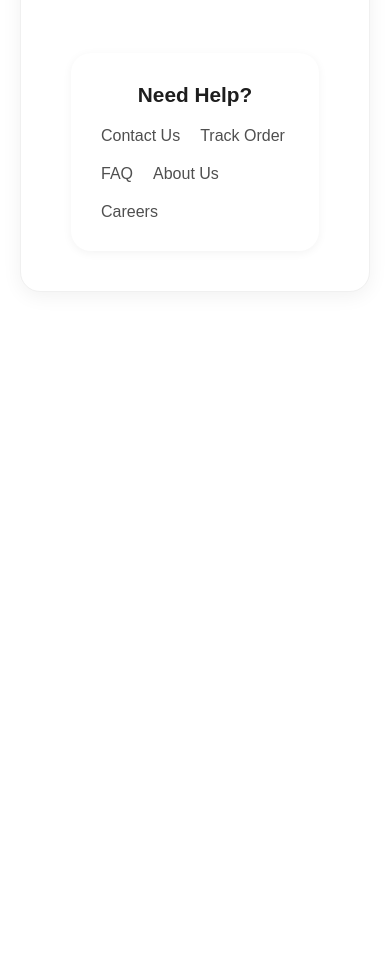
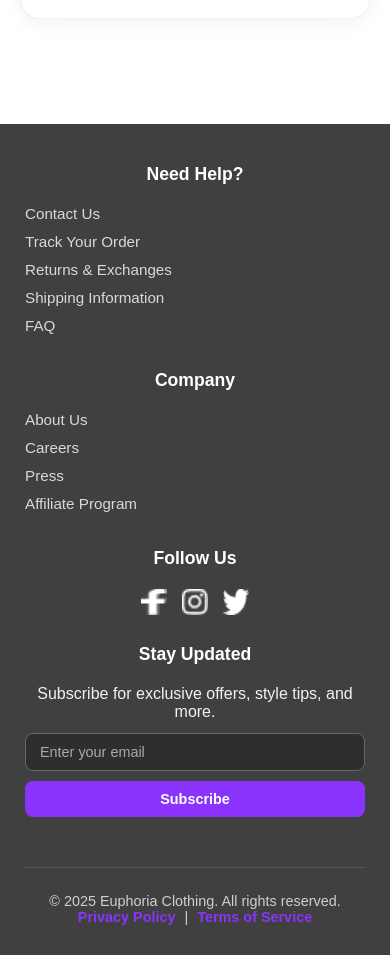
Before and after one commit to DarilynP/ecommerce-frontend, a React (Vite) app: page /products in a window 390 px wide. Shown: the part 3940-4895 px from the top of the page. Before the commit the page ends 4257 px from the top, so only its background shows below. Built offline with nearby package versions, Linux system fonts and the light colour scheme.

Commit message:
footer on productlist page

```diff
--- a/src/components/Home/Home.css
+++ b/src/components/Home/Home.css
@@ -134,7 +134,11 @@
 .section-title {
   font-size: 2.5rem;
   font-weight: 700;
-  margin-bottom: 30px;
+  text-align: left;
+  margin-top: 40px;
+  margin-bottom: 40px;
+  border-left: 6px solid #8a33fd;
+  padding-left: 12px;
 }
 
 .new-arrivals__grid {
--- a/src/components/ProductList/ProductList.css
+++ b/src/components/ProductList/ProductList.css
@@ -347,9 +347,187 @@
 .needs-help li:hover {
   color: var(--accent-color);
 }
+
+/* ------------------ FOOTER SECTION ------------------ */
+/* ------------------ FOOTER SECTION (FULL WIDTH) ------------------ */
+.footer {
+  width: 100%;
+  background-color: #404040;
+  color: #f2f2f2;
+  font-family: "Core Sans C", sans-serif;
+  padding: 70px 80px 40px;
+  box-sizing: border-box;
+  border-radius: 0; /* remove rounded corners */
+  box-shadow: none;
+  margin-top: 80px;
+}
+
+.footer__container {
+  max-width: 1600px;
+  margin: 0 auto;
+  display: grid;
+  grid-template-columns: repeat(auto-fit, minmax(240px, 1fr));
+  gap: 50px;
+  margin-bottom: 50px;
+}
+
+.footer__title {
+  font-size: 1.3rem;
+  font-weight: 700;
+  margin-bottom: 20px;
+  color: #fff;
+}
+
+.footer__links {
+  list-style: none;
+  padding: 0;
+  margin: 0;
+  text-align: left;
+}
+
+.footer__links li {
+  margin-bottom: 10px;
+}
+
+.footer__links a {
+  color: #d9d9d9;
+  text-decoration: none;
+  font-size: 0.95rem;
+  transition: color 0.25s ease;
+}
+
+.footer__links a:hover {
+  color: var(--accent-color);
+}
+
+/* Social Media */
+.footer__socials {
+  display: flex;
+  align-items: center;
+  gap: 15px;
+}
+
+.footer__socials img {
+  width: 26px;
+  height: 26px;
+  filter: brightness(0) invert(1);
+  transition: all 0.25s ease;
+}
+
+.footer__socials img:hover {
+  filter: brightness(0) saturate(100%) invert(22%) sepia(92%) saturate(6000%)
+    hue-rotate(260deg) brightness(94%) contrast(102%);
+  transform: translateY(-2px);
+}
+
+/* Newsletter */
+.footer__form {
+  display: flex;
+  flex-wrap: wrap;
+  margin-top: 12px;
+}
+
+.footer__input {
+  flex: 1;
+  padding: 10px 14px;
+  border: 1px solid #666;
+  border-radius: 8px 0 0 8px;
+  outline: none;
+  font-size: 0.95rem;
+  background-color: #2e2e2e;
+  color: #f2f2f2;
+}
+
+.footer__input::placeholder {
+  color: #aaa;
+}
+
+.footer__input:focus {
+  border-color: var(--accent-color);
+}
+
+.footer__btn {
+  background-color: var(--accent-color);
+  color: #fff;
+  border: none;
+  border-radius: 0 8px 8px 0;
+  padding: 10px 18px;
+  cursor: pointer;
+  font-weight: 600;
+  transition: background-color 0.3s ease;
+}
+
+.footer__btn:hover {
+  background-color: #6f27c6;
+}
+
+/* Footer Bottom */
+.footer__bottom {
+  border-top: 1px solid #5a5a5a;
+  padding-top: 25px;
+  text-align: center;
+  font-size: 0.9rem;
+  color: #cfcfcf;
+}
+
+.footer__bottom a {
+  color: var(--accent-color);
+  text-decoration: none;
+  margin: 0 5px;
+  font-weight: 600;
+}
+
+.footer__bottom a:hover {
+  text-decoration: underline;
+}
+
+/* Responsive */
+@media (max-width: 768px) {
+  .footer {
+    padding: 50px 30px 30px;
+  }
+
+  .footer__container {
+    grid-template-columns: 1fr 1fr;
+    gap: 30px;
+  }
+
+  .footer__title {
+    font-size: 1.1rem;
+  }
+
+  .footer__btn,
+  .footer__input {
+    font-size: 0.9rem;
+  }
+}
+
+@media (max-width: 480px) {
+  .footer__container {
+    grid-template-columns: 1fr;
+    text-align: center;
+  }
+
+  .footer__socials {
+    justify-content: center;
+  }
+
+  .footer__form {
+    flex-direction: column;
+  }
+
+  .footer__input,
+  .footer__btn {
+    border-radius: 8px;
+    width: 100%;
+  }
+
+  .footer__btn {
+    margin-top: 10px;
+  }
+}
+
 /* ------------------ RESPONSIVE ------------------ */
-
-/* Tablets */
 @media (max-width: 1024px) {
   .product-list-page {
     flex-direction: column;
@@ -378,8 +556,25 @@
   }
 }
 
-/* Mobile */
 @media (max-width: 768px) {
+  .footer {
+    padding: 40px 25px 30px;
+  }
+
+  .footer__container {
+    grid-template-columns: 1fr 1fr;
+    gap: 25px;
+  }
+
+  .footer__title {
+    font-size: 1.1rem;
+  }
+
+  .footer__btn,
+  .footer__input {
+    font-size: 0.9rem;
+  }
+
   .product-list-page {
     padding: 25px 20px;
   }
@@ -424,14 +619,36 @@
   }
 }
 
-/* Small phones */
 @media (max-width: 480px) {
+  .footer__container {
+    grid-template-columns: 1fr;
+    text-align: center;
+  }
+
+  .footer__socials {
+    justify-content: center;
+  }
+
+  .footer__form {
+    flex-direction: column;
+  }
+
+  .footer__input,
+  .footer__btn {
+    border-radius: 8px;
+    width: 100%;
+  }
+
+  .footer__btn {
+    margin-top: 10px;
+  }
+
   .product-list__grid {
     grid-template-columns: 1fr;
   }
 
   .product-list__sidebar {
-    display: none; /* optional – hide filters for mobile */
+    display: none;
   }
 
   .product-card img {
--- a/src/components/ProductList/ProductList.jsx
+++ b/src/components/ProductList/ProductList.jsx
@@ -2,6 +2,10 @@ import { useState } from "react";
 import { Link } from "react-router-dom";
 import products from "../../data/products";
 import "./ProductList.css";
+import facebookIcon from "../../assets/images/FB.png";
+import instagramIcon from "../../assets/images/IG.png";
+import twitterIcon from "../../assets/images/twitter.png";
+// import tiktokIcon from "../../assets/tiktok.svg";
 
 function ProductList({ category }) {
   const filteredProducts = category
@@ -13,8 +17,18 @@ function ProductList({ category }) {
   const sizes = ["XS", "S", "M", "L", "XL", "XXL"];
   const dressStyles = ["Casual", "Formal", "Party", "Summer", "Vintage"];
   const colors = [
-    "#000000", "#ffffff", "#808080", "#ff0000", "#ff7f50", "#ffa500",
-    "#ffff00", "#008000", "#0000ff", "#4b0082", "#800080", "#964B00",
+    "#000000",
+    "#ffffff",
+    "#808080",
+    "#ff0000",
+    "#ff7f50",
+    "#ffa500",
+    "#ffff00",
+    "#008000",
+    "#0000ff",
+    "#4b0082",
+    "#800080",
+    "#964B00",
   ];
 
   // Section toggle
@@ -34,6 +48,7 @@ function ProductList({ category }) {
   };
 
   return (
+    <>
       <section className="product-list-page">
         {/* ---------- SIDEBAR FILTER ---------- */}
         <aside className="product-list__sidebar">
@@ -41,7 +56,10 @@ function ProductList({ category }) {
 
           {/* Clothing Items */}
           <div className="filter-group">
-          <div className="filter-header" onClick={() => toggleSection("clothing")}>
+            <div
+              className="filter-header"
+              onClick={() => toggleSection("clothing")}
+            >
               <p>Clothing Items</p>
               <span className="arrow">{openSections.clothing ? "▲" : "▼"}</span>
             </div>
@@ -56,7 +74,10 @@ function ProductList({ category }) {
 
           {/* Sizes */}
           <div className="filter-group">
-          <div className="filter-header" onClick={() => toggleSection("size")}>
+            <div
+              className="filter-header"
+              onClick={() => toggleSection("size")}
+            >
               <p>Sizes</p>
               <span className="arrow">{openSections.size ? "▲" : "▼"}</span>
             </div>
@@ -71,7 +92,10 @@ function ProductList({ category }) {
 
           {/* Dress Style */}
           <div className="filter-group">
-          <div className="filter-header" onClick={() => toggleSection("style")}>
+            <div
+              className="filter-header"
+              onClick={() => toggleSection("style")}
+            >
               <p>Dress Style</p>
               <span className="arrow">{openSections.style ? "▲" : "▼"}</span>
             </div>
@@ -86,7 +110,10 @@ function ProductList({ category }) {
 
           {/* Colors */}
           <div className="filter-group">
-          <div className="filter-header" onClick={() => toggleSection("color")}>
+            <div
+              className="filter-header"
+              onClick={() => toggleSection("color")}
+            >
               <p>Colors</p>
               <span className="arrow">{openSections.color ? "▲" : "▼"}</span>
             </div>
@@ -105,7 +132,10 @@ function ProductList({ category }) {
 
           {/* Price Range */}
           <div className="filter-group">
-          <div className="filter-header" onClick={() => toggleSection("price")}>
+            <div
+              className="filter-header"
+              onClick={() => toggleSection("price")}
+            >
               <p>Price Range</p>
               <span className="arrow">{openSections.price ? "▲" : "▼"}</span>
             </div>
@@ -129,11 +159,12 @@ function ProductList({ category }) {
 
         {/* ---------- MAIN PRODUCT LIST ---------- */}
         <div className="product-list__main">
-        {/* Header: Title + Tabs */}
           <div className="product-list__header">
             <h2>
               {category
-              ? `${category.charAt(0).toUpperCase() + category.slice(1)}’s Clothing`
+                ? `${
+                    category.charAt(0).toUpperCase() + category.slice(1)
+                  }’s Clothing`
                 : "All Products"}
             </h2>
             <div className="product-list__tabs">
@@ -144,7 +175,9 @@ function ProductList({ category }) {
                 New
               </button>
               <button
-              className={`tab-btn ${activeTab === "recommended" ? "active" : ""}`}
+                className={`tab-btn ${
+                  activeTab === "recommended" ? "active" : ""
+                }`}
                 onClick={() => setActiveTab("recommended")}
               >
                 Recommended
@@ -166,20 +199,99 @@ function ProductList({ category }) {
               </Link>
             ))}
           </div>
+        </div>
+      </section>
 
-        {/* Help Section */}
-        <div className="needs-help">
-          <h3>Need Help?</h3>
-          <ul>
-            <li>Contact Us</li>
-            <li>Track Order</li>
-            <li>FAQ</li>
-            <li>About Us</li>
-            <li>Careers</li>
+      {/* ---------- FULL-WIDTH FOOTER ---------- */}
+      <footer className="footer">
+        <div className="footer__container">
+          {/* Help / Support */}
+          <div className="footer__column">
+            <h3 className="footer__title">Need Help?</h3>
+            <ul className="footer__links">
+              <li>
+                <a href="#">Contact Us</a>
+              </li>
+              <li>
+                <a href="#">Track Your Order</a>
+              </li>
+              <li>
+                <a href="#">Returns & Exchanges</a>
+              </li>
+              <li>
+                <a href="#">Shipping Information</a>
+              </li>
+              <li>
+                <a href="#">FAQ</a>
+              </li>
             </ul>
           </div>
+
+          {/* Company Info */}
+          <div className="footer__column">
+            <h3 className="footer__title">Company</h3>
+            <ul className="footer__links">
+              <li>
+                <a href="#">About Us</a>
+              </li>
+              <li>
+                <a href="#">Careers</a>
+              </li>
+              <li>
+                <a href="#">Press</a>
+              </li>
+              <li>
+                <a href="#">Affiliate Program</a>
+              </li>
+            </ul>
           </div>
-    </section>
+
+          {/* Social Media */}
+          <div className="footer__column">
+            <h3 className="footer__title">Follow Us</h3>
+            <div className="footer__socials">
+              <a href="#">
+                 <img src={facebookIcon} alt="Facebook" />
+              </a>
+              <a href="#">
+                <img src={instagramIcon} alt="Instagram" />
+              </a>
+              <a href="#">
+                <img src={twitterIcon} alt="Twitter" />
+              </a>
+              {/* <a href="#">
+                <img src={tiktokIcon} alt="TikTok" />
+              </a> */}
+            </div>
+          </div>
+
+          {/* Newsletter Signup */}
+          <div className="footer__column">
+            <h3 className="footer__title">Stay Updated</h3>
+            <p>Subscribe for exclusive offers, style tips, and more.</p>
+            <form className="footer__form">
+              <input
+                type="email"
+                placeholder="Enter your email"
+                className="footer__input"
+              />
+              <button type="submit" className="footer__btn">
+                Subscribe
+              </button>
+            </form>
+          </div>
+        </div>
+
+        <div className="footer__bottom">
+          <p>
+            © {new Date().getFullYear()} Euphoria Clothing. All rights reserved.
+          </p>
+          <p>
+            <a href="#">Privacy Policy</a> | <a href="#">Terms of Service</a>
+          </p>
+        </div>
+      </footer>
+    </>
   );
 }
 
```
Also changed, not shown: src/assets/images/FB.png (added), src/assets/images/IG.png (added). Lines whose indentation alone changed are shown as unchanged.
